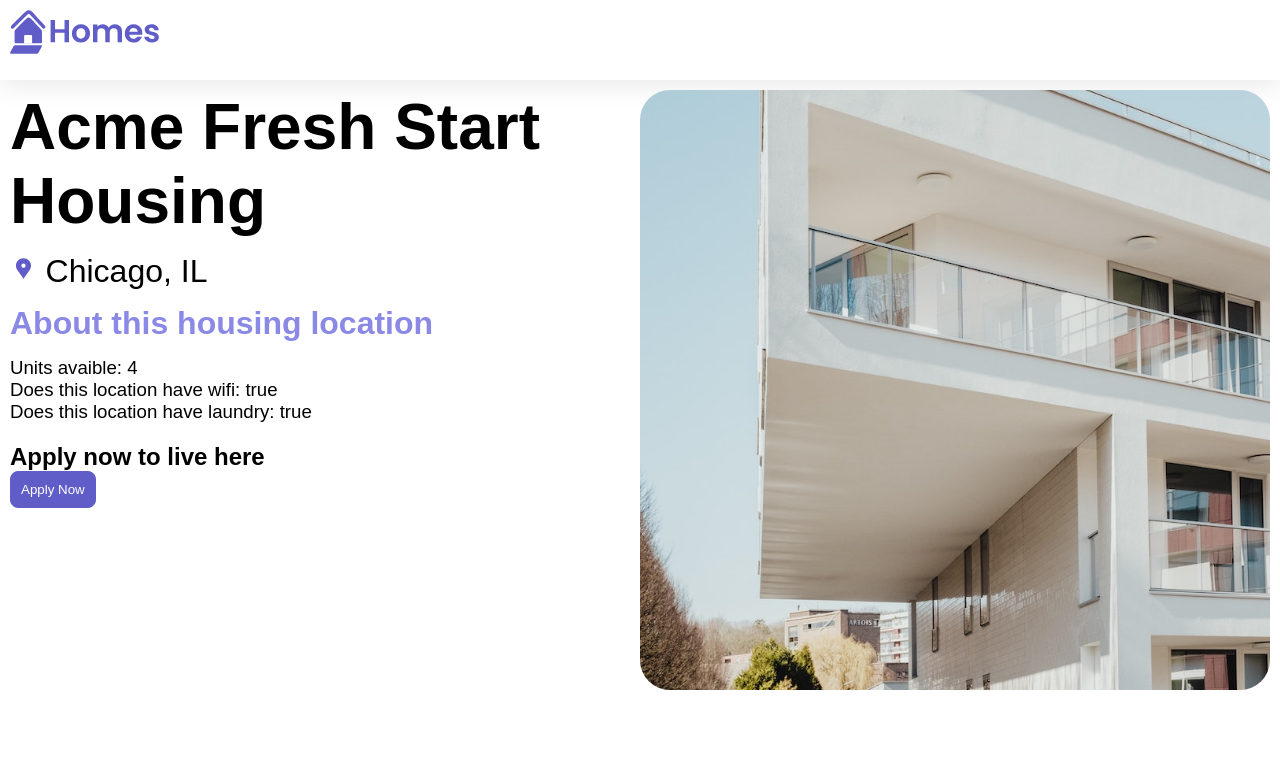
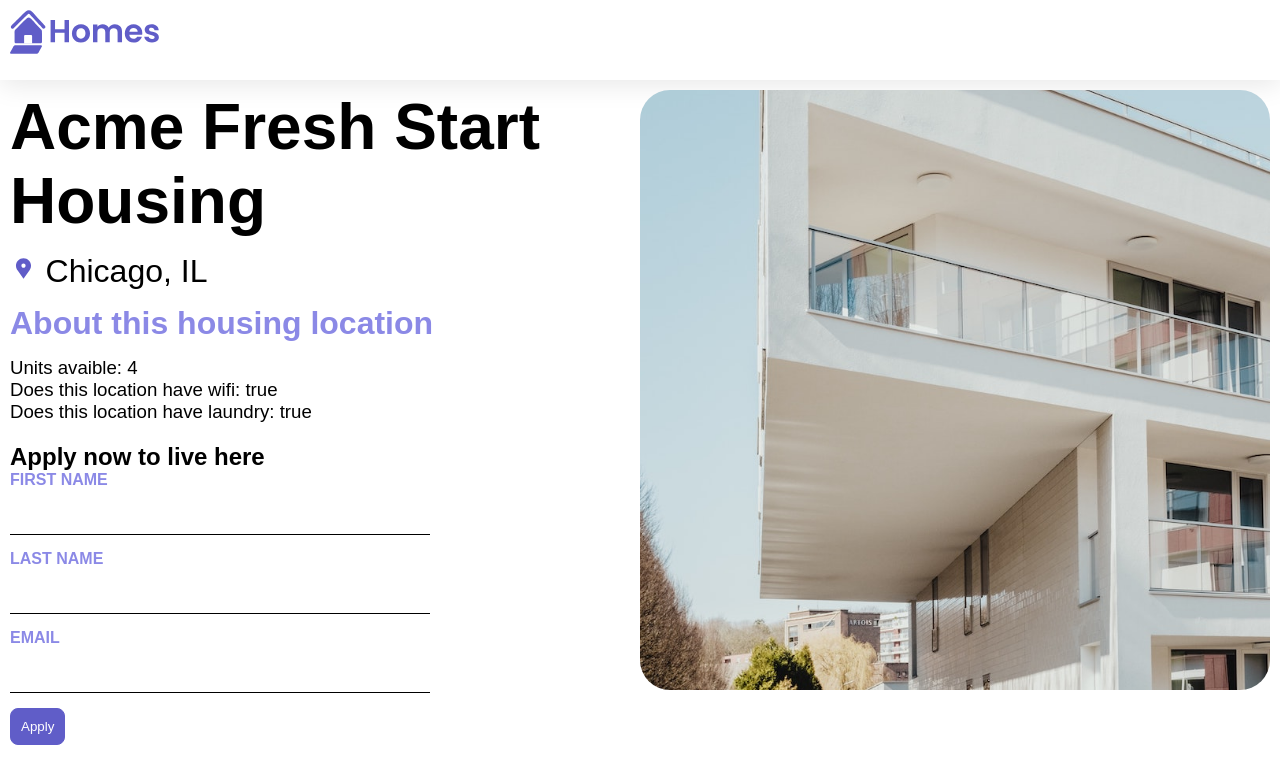
Before and after one commit to joramot/angular-18-tutorial, an Angular app: page /details/0 in a window 1280 px wide. Shown: the top 784 px of the page. Built offline with nearby package versions, Linux system fonts and the light colour scheme.

Commit message:
Implemented one form using formGroup and formControl and binding with HTML form in a template

```diff
--- a/src/app/details/details.component.ts
+++ b/src/app/details/details.component.ts
@@ -3,11 +3,12 @@
 import { ActivatedRoute } from '@angular/router';
 import { HousingService } from '../housing.service';
 import { HousingLocation } from '../housinglocation';
+import { FormControl, FormGroup, ReactiveFormsModule } from '@angular/forms';
 
 @Component({
   selector: 'app-details',
   standalone: true,
-  imports: [CommonModule],
+  imports: [CommonModule, ReactiveFormsModule],
   template: `
     <article>
       <img class = "listing-photo" [src]="housingLocation?.photo" [alt]="housingLocation?.name">
@@ -25,7 +26,15 @@
       </section>
       <section class=listing-apply>
         <h2 class = "secton-heading">Apply now to live here</h2>
-        <button class = "primary"type = "button">Apply Now</button>
+        <form [formGroup]="applyForm" (submit)="submitApplication()">
+          <label for="firstname">First Name</label>
+          <input type="text" id="firstname" formControlName="firstname">
+          <label for="lastname">Last Name</label>
+          <input type="text" id="lastname" formControlName="lastname">
+          <label for="email">Email</label>
+          <input type="email" id="email" formControlName="email">
+          <button type="submit" class="primary">Apply</button>
+        </form>
       </section>
     </article>
   `,
@@ -35,10 +44,23 @@
   route: ActivatedRoute = inject(ActivatedRoute);
   housingService = inject(HousingService);
   housingLocation: HousingLocation | undefined;
+  applyForm = new FormGroup({
+    firstname: new FormControl(''),
+    lastname: new FormControl(''),
+    email: new FormControl(''),
+  });
 
   constructor() {
     const housingLocationId = Number(this.route.snapshot.params['id']);
     this.housingLocation = this.housingService.getHousingLocationById(housingLocationId);
 
   }
+
+  submitApplication() {
+    this.housingService.submitApplication(
+      this.applyForm.value.firstname ?? '',
+      this.applyForm.value.lastname ?? '',
+      this.applyForm.value.email ?? '',
+    );
+  }
 }
--- a/src/app/housing.service.ts
+++ b/src/app/housing.service.ts
@@ -117,4 +117,8 @@
   getHousingLocationById(id: number): HousingLocation | undefined {
     return this.housingLocationList.find(housingLocation => housingLocation.id === id);
   }
+
+  submitApplication(firstname: string, lastname: string, email: string){
+    console.log(`Application submitted for ${firstname} ${lastname} at ${email}`);
+  }
 }
```
